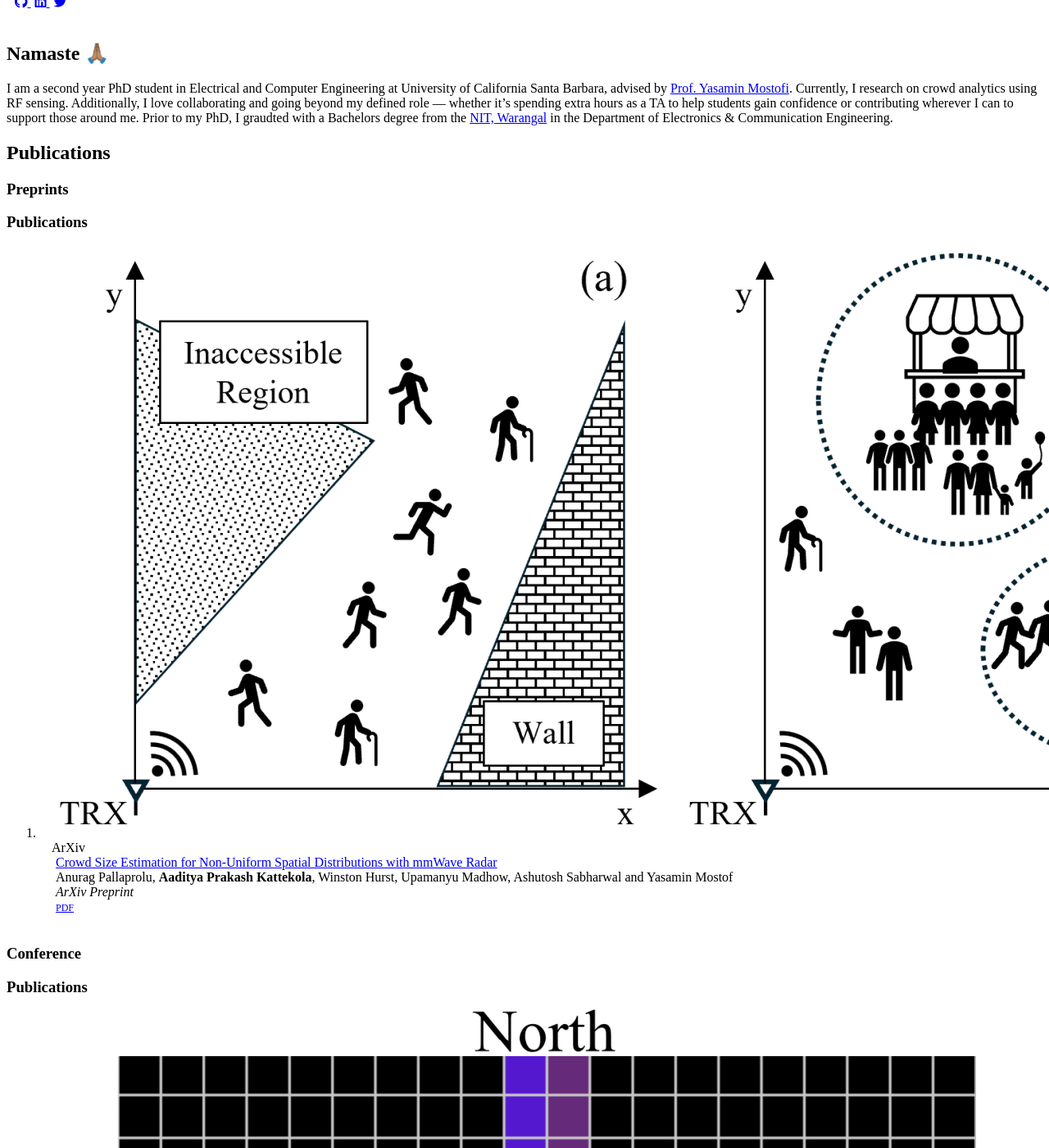
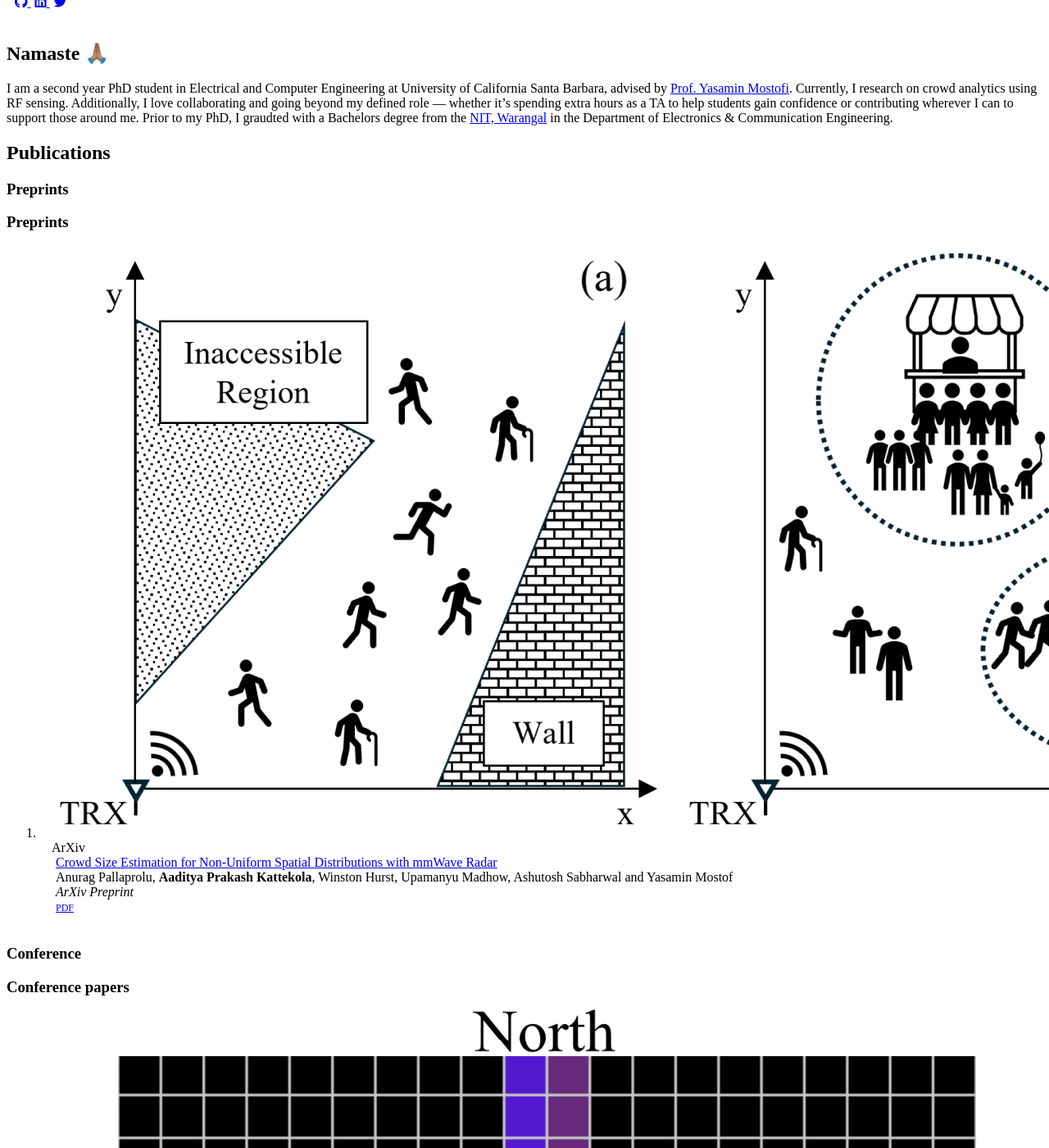
Before and after one commit to Kapi2910/kapi2910.github.io, a Jekyll site: the page built from index.md, in a window 1280 px wide and 1400 px high, scrolled down 1331 px. Shown: the whole window at 82% size. Built offline with Jekyll 4.4.1, drawn with Linux system fonts in a browser that asks for light colours; nearby versions of some CDN libraries; some web fonts are replaced; a style sheet for code colours, icons or effects is not loaded.

Commit message:
heading fix; Conferences and Preprints

```diff
--- a/_includes/preprints.md
+++ b/_includes/preprints.md
@@ -1,4 +1,4 @@
-<h3 id="publications" style="margin: 2px 0px -15px;">Publications</h3>
+<h3 id="publications" style="margin: 2px 0px -15px;">Preprints</h3>
 
 <div class="publications">
 <ol class="bibliography">
--- a/_includes/publications.md
+++ b/_includes/publications.md
@@ -1,4 +1,4 @@
-<h3 id="publications" style="margin: 2px 0px -15px;">Publications</h3>
+<h3 id="publications" style="margin: 2px 0px -15px;">Conference papers</h3>
 
 <div class="publications">
 <ol class="bibliography">
```
